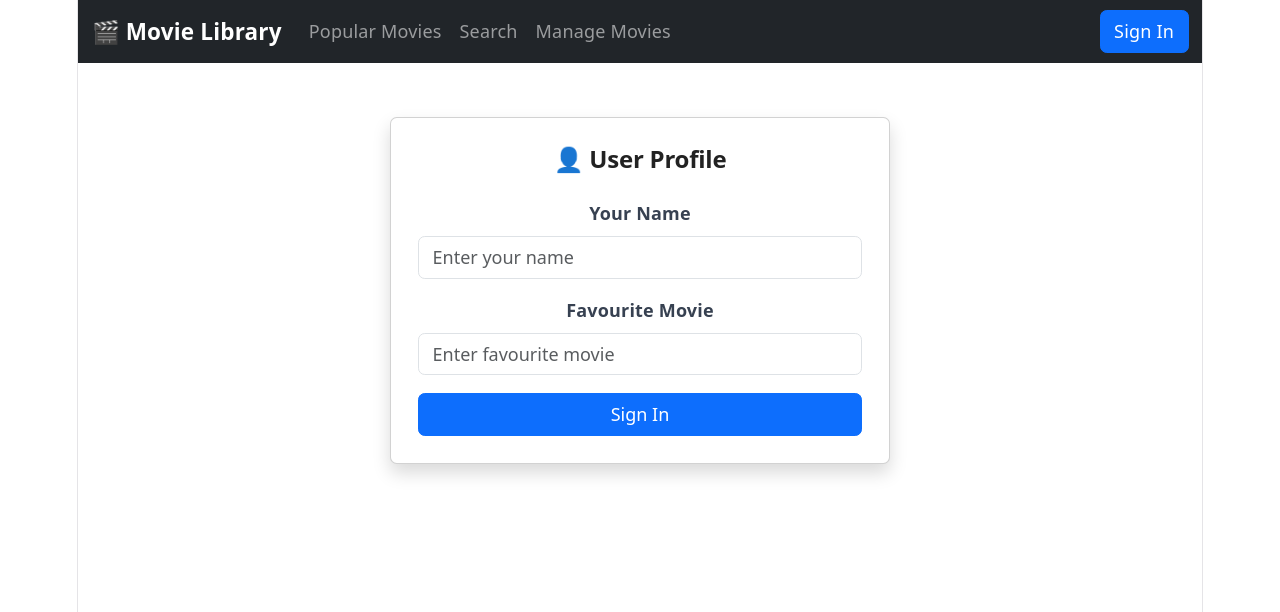
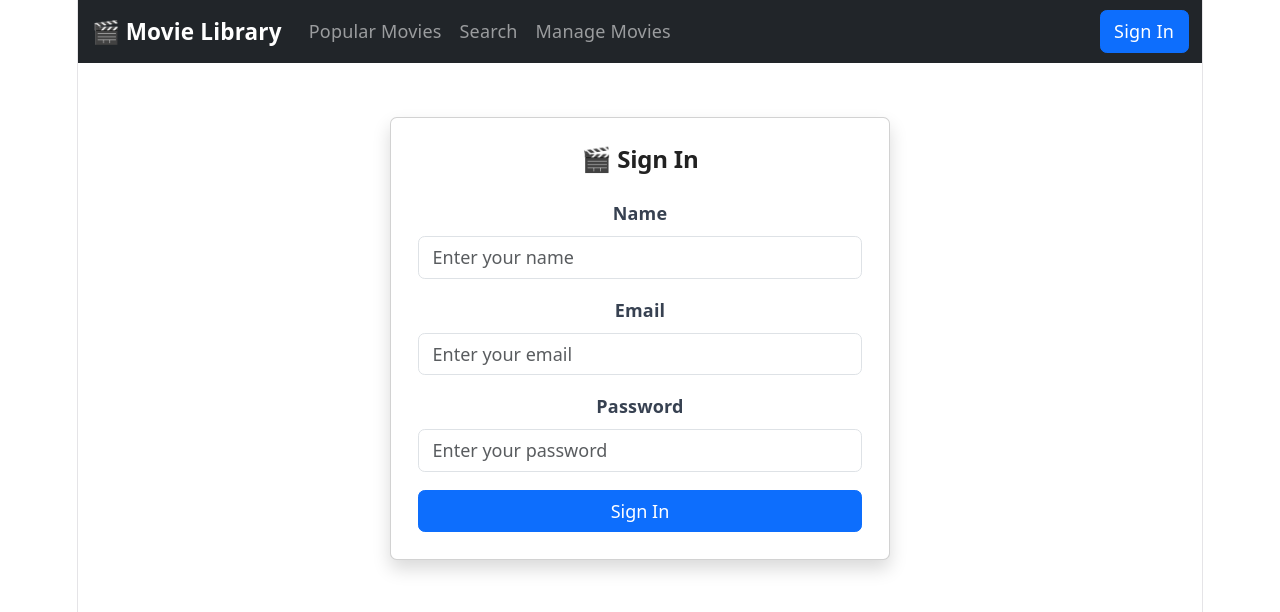
Before and after one commit to mahekkapadia/Movies, a React (Vite) app: page /profile in a window 1280 px wide. Shown: the top 612 px of the page. Built offline with nearby package versions, Linux system fonts and the light colour scheme; no server answers.

Commit message:
Enhance Profile component with email and password
Updated Profile component to include email and password fields for user login. Implemented localStorage for user data persistence.

```diff
--- a/src/components/Profile.jsx
+++ b/src/components/Profile.jsx
@@ -1,52 +1,94 @@
-import React, { useState } from 'react';
+import React, { useEffect, useState } from 'react';
 
 import { useDispatch, useSelector } from 'react-redux';
 
 
 function Profile() {
 
-    // Store name entered by user
     const [name, setName] = useState('');
+    const [email, setEmail] = useState('');
+    const [password, setPassword] = useState('');
 
-    // Store favorite movie
-    const [favoriteMovie, setFavoriteMovie] = useState('');
-
-    // Get Redux dispatch
     const dispatch = useDispatch();
 
-    // Get logged-in user from Redux
     const user = useSelector(
         (state) => state.user
     );
 
 
-    // Login
-    const handleLogin = () => {
+    // Get saved user when page opens
+    useEffect(() => {
+
+        const savedUser = localStorage.getItem('movieUser');
+
+        if (savedUser) {
+
+            const userData = JSON.parse(savedUser);
+
+            dispatch({
+                type: 'LOGIN',
+                payload: userData
+            });
+
+        }
+
+    }, [dispatch]);
+
+
+    // Sign In
+    const handleLogin = (e) => {
+
+        e.preventDefault();
+
 
         if (name.trim() === '') {
-
             alert('Please enter your name');
-
             return;
         }
 
 
-        dispatch({
-
-            type: 'LOGIN',
-
-            payload: {
-                name: name,
-                favoriteMovie: favoriteMovie
+        if (email.trim() === '') {
+            alert('Please enter your email');
+            return;
         }
 
+
+        if (password.trim() === '') {
+            alert('Please enter your password');
+            return;
+        }
+
+
+        const userData = {
+            name: name,
+            email: email,
+            password: password
+        };
+
+
+        // Save details in localStorage
+        localStorage.setItem(
+            'movieUser',
+            JSON.stringify(userData)
+        );
+
+
+        // Save user in Redux
+        dispatch({
+            type: 'LOGIN',
+            payload: userData
         });
+
+
+        alert('Sign in successful!');
 
     };
 
 
-    // Logout
+    // Sign Out
     const handleLogout = () => {
+
+        localStorage.removeItem('movieUser');
 
         dispatch({
             type: 'LOGOUT'
@@ -55,29 +97,31 @@ function Profile() {
     };
 
 
+    // If user is not logged in
+    if (!user) {
+
         return (
 
             <div className="container mt-5">
 
-            <div className="card shadow p-4 mx-auto"
-                 style={{ maxWidth: '500px' }}>
+                <div
+                    className="card shadow p-4 mx-auto"
+                    style={{ maxWidth: '500px' }}
+                >
+
+                    <h2 className="text-center mb-4">
+                        🎬 Sign In
+                    </h2>
 
 
-                {!user ? (
+                    <form onSubmit={handleLogin}>
 
-                    /* LOGIN */
-
-                    <>
-
-                        <h2 className="text-center mb-4">
-                            👤 User Profile
-                        </h2>
-
+                        {/* Name */}
 
                         <div className="mb-3">
 
                             <label className="form-label">
-                                Your Name
+                                Name
                             </label>
 
                             <input
@@ -93,19 +137,42 @@ function Profile() {
                         </div>
 
 
+                        {/* Email */}
+
                         <div className="mb-3">
 
                             <label className="form-label">
-                                Favourite Movie
+                                Email
                             </label>
 
                             <input
-                                type="text"
+                                type="email"
                                 className="form-control"
-                                placeholder="Enter favourite movie"
-                                value={favoriteMovie}
+                                placeholder="Enter your email"
+                                value={email}
                                 onChange={(e) =>
-                                    setFavoriteMovie(e.target.value)
+                                    setEmail(e.target.value)
+                                }
+                            />
+
+                        </div>
+
+
+                        {/* Password */}
+
+                        <div className="mb-3">
+
+                            <label className="form-label">
+                                Password
+                            </label>
+
+                            <input
+                                type="password"
+                                className="form-control"
+                                placeholder="Enter your password"
+                                value={password}
+                                onChange={(e) =>
+                                    setPassword(e.target.value)
                                 }
                             />
 
@@ -113,19 +180,32 @@ function Profile() {
 
 
                         <button
+                            type="submit"
                             className="btn btn-primary w-100"
-                            onClick={handleLogin}
                         >
                             Sign In
                         </button>
 
-                    </>
+                    </form>
 
-                ) : (
+                </div>
 
-                    /* LOGGED IN */
+            </div>
 
-                    <>
+        );
+
+    }
+
+
+    // If user is logged in
+    return (
+
+        <div className="container mt-5">
+
+            <div
+                className="card shadow p-4 mx-auto"
+                style={{ maxWidth: '500px' }}
+            >
 
                 <h2 className="text-center mb-4">
                     👋 Welcome, {user.name}
@@ -139,13 +219,9 @@ function Profile() {
                         {user.name}
                     </p>
 
-
                     <p>
-                                <strong>Favourite Movie:</strong>{' '}
-
-                                {user.favoriteMovie
-                                    ? user.favoriteMovie
-                                    : 'Not added'}
+                        <strong>Email:</strong>{' '}
+                        {user.email}
                     </p>
 
                 </div>
@@ -158,15 +234,12 @@ function Profile() {
                     Sign Out
                 </button>
 
-                    </>
-
-                )}
-
             </div>
 
         </div>
 
     );
+
 }
 
 
```
Lines whose indentation alone changed are shown as unchanged.
